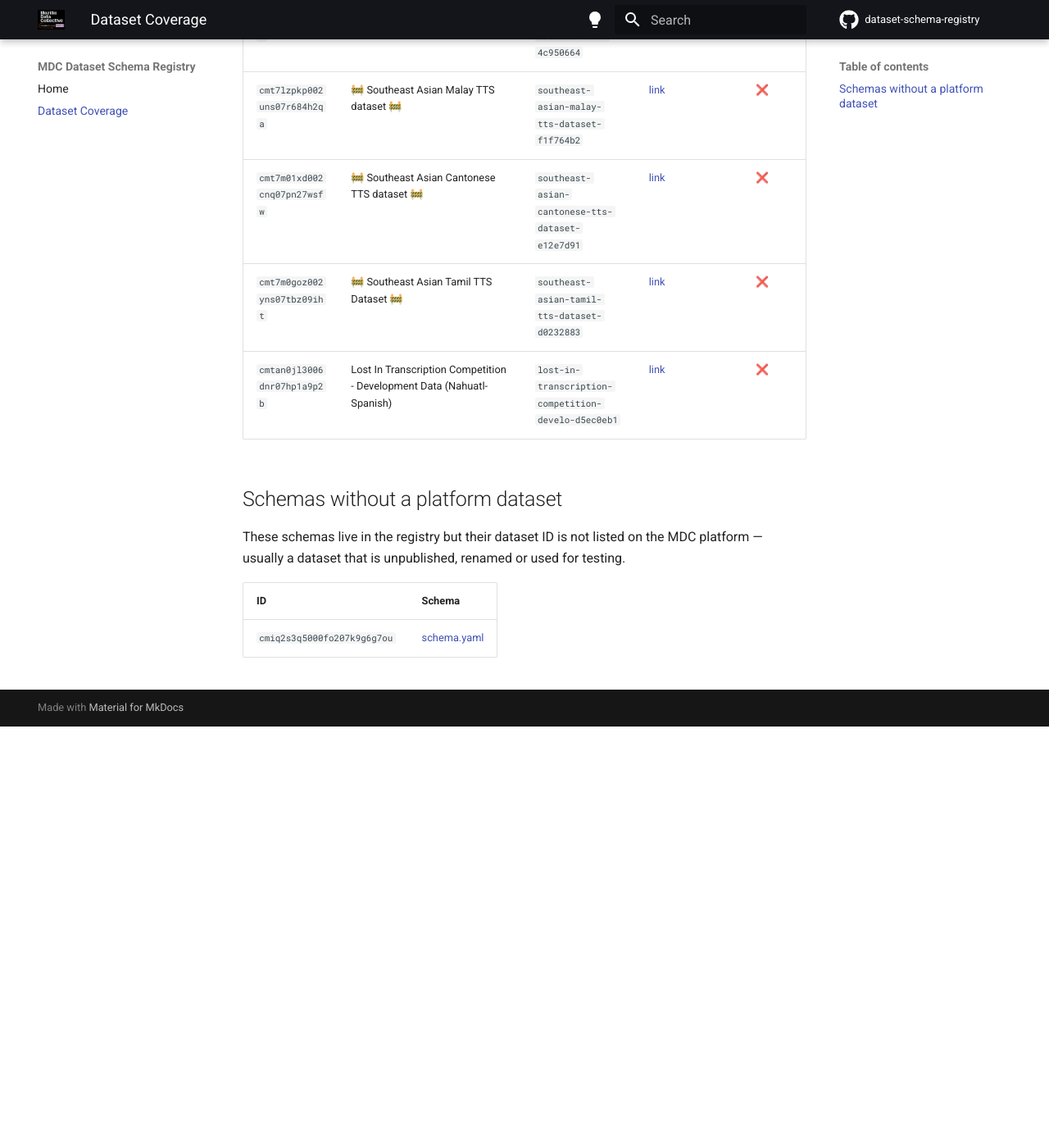
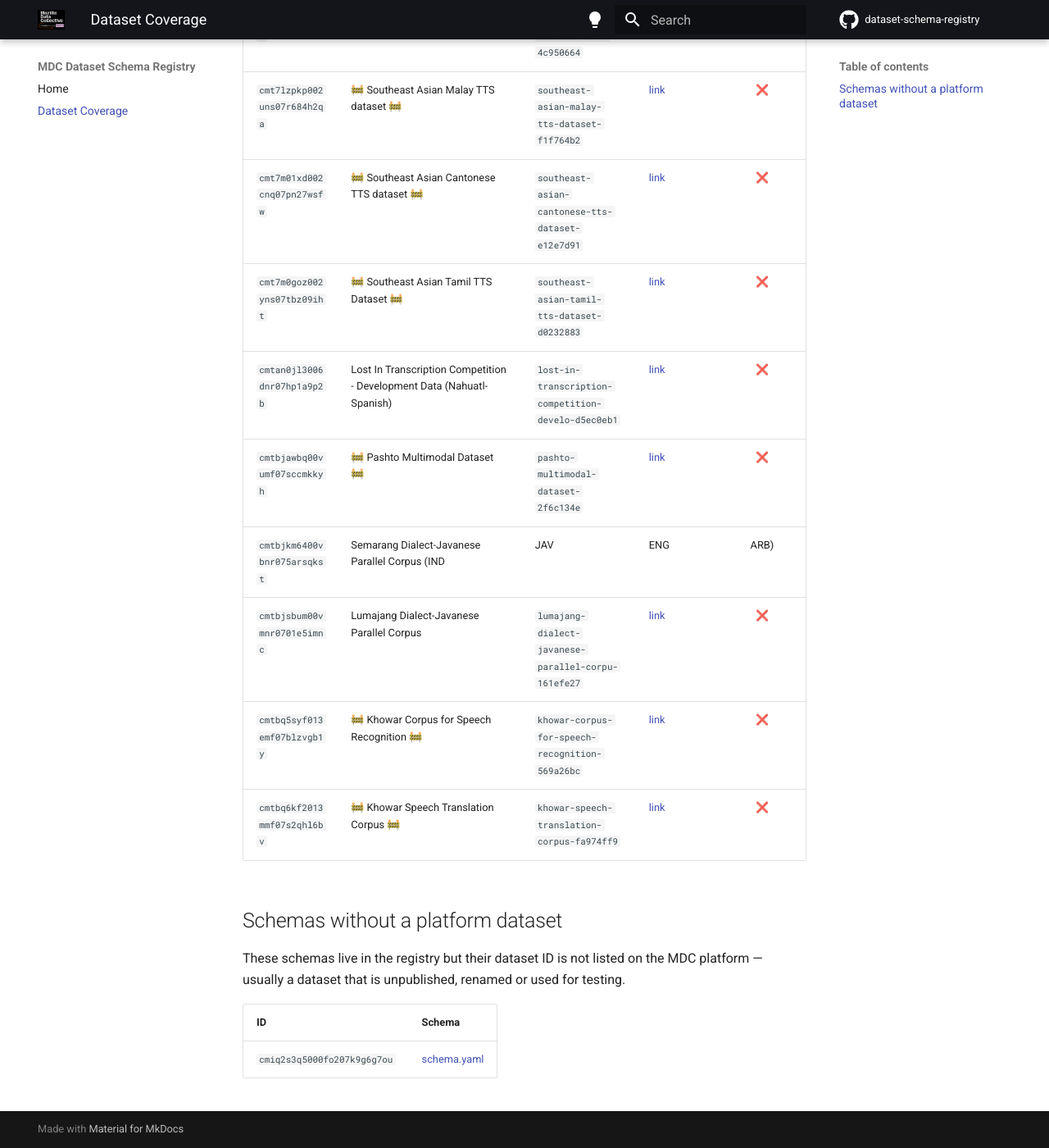
Before and after one commit to Mozilla-Data-Collective/dataset-schema-registry, an MkDocs documentation site: the page built from docs/dataset-coverage.md, in a window 1280 px wide and 1400 px high, scrolled down 106559 px. Shown: the whole window at 82% size. Built offline with MkDocs 1.6.1 and Material for MkDocs 9.7.7, drawn with Linux system fonts in a browser that asks for light colours; comment, search, counter and statistics services are not loaded; before the commit the page ends 107445 px from its top, so only the background shows below that; part of the change alters nothing that is shown; some of the changed text lies outside the part shown.

Commit message:
chore: update registry index and dataset coverage [skip ci]

```diff
--- a/docs/dataset-coverage.md
+++ b/docs/dataset-coverage.md
@@ -12,10 +12,10 @@ data programmatically.
     `registry/<dataset_id>/schema.yaml` file.  See the
     [Home](index.md) for details.
 
-**Last updated:** 2026-08-27
-**Total datasets in sitemap:** 1032
+**Last updated:** 2026-08-28
+**Total datasets in sitemap:** 1037
 **Schemas registered:** 417 ✅
-**Schemas missing:** 615 ❌
+**Schemas missing:** 620 ❌
 
 | ID | Name | Slug | Dataset page | Schema registered |
 |----|------|------|-------------|:-----------------:|
@@ -160,7 +160,7 @@ data programmatically.
 | `cmll4i2n400l2l607uze0glc2` | ABC-Draco | `abc-draco-392e0feb` | [link](https://mozilladatacollective.com/datasets/cmll4i2n400l2l607uze0glc2) | ❌ |
 | `cmll4tg5200lcl6070hpil2b9` | Eastern Balochi Literature Corpus | `eastern-balochi-literature-corpus-54340617` | [link](https://mozilladatacollective.com/datasets/cmll4tg5200lcl6070hpil2b9) | ❌ |
 | `cmll4w0ln00nemn07axe7mj09` | World Factbook (JSON) | `world-factbook-json-8d154c08` | [link](https://mozilladatacollective.com/datasets/cmll4w0ln00nemn07axe7mj09) | ❌ |
-| `cmll54ryz00ljl60764ivc60m` | Manggarai Language for NLP | `manggarai-language-for-nlp-b1afdc85` | [link](https://mozilladatacollective.com/datasets/cmll54ryz00ljl60764ivc60m) | ❌ |
+| `cmll54ryz00ljl60764ivc60m` | Manggarai Language for NLP | `manggarai-language-for-nlp-82f8bd55` | [link](https://mozilladatacollective.com/datasets/cmll54ryz00ljl60764ivc60m) | ❌ |
 | `cmlqmsm0d00pinx072m0mm3aw` | Finweb-Edu-Chinese-v2.2 | `finweb-edu-chinese-v2-2-17f2368a` | [link](https://mozilladatacollective.com/datasets/cmlqmsm0d00pinx072m0mm3aw) | ❌ |
 | `cmlqoukmi000hnr07cprdmxsc` | Kyrgyz Folklore Text Corpus | `kyrgyz-folklore-text-corpus-de2f27ff` | [link](https://mozilladatacollective.com/datasets/cmlqoukmi000hnr07cprdmxsc) | ❌ |
 | `cmls27zfd0043ma07mxvsz8zg` | Zacatlán Tepetzintla Nahuatl ASR Dataset | `zacatl-n-tepetzintla-nahuatl-asr-dataset-2e46ee49` | [link](https://mozilladatacollective.com/datasets/cmls27zfd0043ma07mxvsz8zg) | ❌ |
@@ -294,8 +294,8 @@ data programmatically.
 | `cmocxuhkn00y4md07d8bllj2x` | Read Speech in Kenyan Swahili (6h) | `read-speech-in-kenyan-swahili-6h-0692ed09` | [link](https://mozilladatacollective.com/datasets/cmocxuhkn00y4md07d8bllj2x) | ❌ |
 | `cmoiuyem401j5mr07s0jx8rqr` | Italian TTS - female voice | `italian-tts-female-voice-78e192bf` | [link](https://mozilladatacollective.com/datasets/cmoiuyem401j5mr07s0jx8rqr) | ❌ |
 | `cmok1w0j002jcmr075bsof72y` | Tamazight Open Speech Dataset | `tamazight-open-speech-dataset-a39ff6ca` | [link](https://mozilladatacollective.com/datasets/cmok1w0j002jcmr075bsof72y) | ❌ |
-| `cmom3xala00gyo007hc0evymi` | BAHANA-Betawi TTS | `bahana-betawi-tts-33f94c22` | [link](https://mozilladatacollective.com/datasets/cmom3xala00gyo007hc0evymi) | ❌ |
-| `cmom3z1mc00h2o0071zxeq1ur` | BAHANA-Manggarai TTS | `bahana-manggarai-tts-b74b8ba1` | [link](https://mozilladatacollective.com/datasets/cmom3z1mc00h2o0071zxeq1ur) | ❌ |
+| `cmom3xala00gyo007hc0evymi` | BAHANA-Betawi TTS | `bahana-betawi-tts-36c364c1` | [link](https://mozilladatacollective.com/datasets/cmom3xala00gyo007hc0evymi) | ❌ |
+| `cmom3z1mc00h2o0071zxeq1ur` | BAHANA-Manggarai TTS | `bahana-manggarai-tts-51368f24` | [link](https://mozilladatacollective.com/datasets/cmom3z1mc00h2o0071zxeq1ur) | ❌ |
 | `cmom41aj500h6o007zkt02p8n` | TTS Bugis - Barru Dialect: Language and Identity | `tts-bugis-barru-dialect-language-and-ide-104404ad` | [link](https://mozilladatacollective.com/datasets/cmom41aj500h6o007zkt02p8n) | ❌ |
 | `cmom43ixg00hao00731e0o0jg` | TWB Parallel Sentence kits - Hausa (30k) | `twb-parallel-sentence-kits-hausa-30k-e8236719` | [link](https://mozilladatacollective.com/datasets/cmom43ixg00hao00731e0o0jg) | ❌ |
 | `cmonjhxee01ako007kohpbg34` | The LJSpeech Dataset | `the-ljspeech-dataset-f9cb12b9` | [link](https://mozilladatacollective.com/datasets/cmonjhxee01ako007kohpbg34) | ❌ |
@@ -1051,6 +1051,11 @@ data programmatically.
 | `cmt7m01xd002cnq07pn27wsfw` | 🚧 Southeast Asian Cantonese TTS dataset 🚧 | `southeast-asian-cantonese-tts-dataset-e12e7d91` | [link](https://mozilladatacollective.com/datasets/cmt7m01xd002cnq07pn27wsfw) | ❌ |
 | `cmt7m0goz002yns07tbz09iht` |  🚧 Southeast Asian Tamil TTS Dataset 🚧 | `southeast-asian-tamil-tts-dataset-d0232883` | [link](https://mozilladatacollective.com/datasets/cmt7m0goz002yns07tbz09iht) | ❌ |
 | `cmtan0jl3006dnr07hp1a9p2b` | Lost In Transcription Competition - Development Data (Nahuatl-Spanish) | `lost-in-transcription-competition-develo-d5ec0eb1` | [link](https://mozilladatacollective.com/datasets/cmtan0jl3006dnr07hp1a9p2b) | ❌ |
+| `cmtbjawbq00vumf07sccmkkyh` | 🚧 Pashto Multimodal Dataset 🚧 | `pashto-multimodal-dataset-2f6c134e` | [link](https://mozilladatacollective.com/datasets/cmtbjawbq00vumf07sccmkkyh) | ❌ |
+| `cmtbjkm6400vbnr075arsqkst` | Semarang Dialect-Javanese Parallel Corpus (IND|JAV|ENG|ARB) | `semarang-dialect-javanese-parallel-corpu-e63188cd` | [link](https://mozilladatacollective.com/datasets/cmtbjkm6400vbnr075arsqkst) | ❌ |
+| `cmtbjsbum00vmnr0701e5imnc` | Lumajang Dialect-Javanese Parallel Corpus | `lumajang-dialect-javanese-parallel-corpu-161efe27` | [link](https://mozilladatacollective.com/datasets/cmtbjsbum00vmnr0701e5imnc) | ❌ |
+| `cmtbq5syf013emf07blzvgb1y` | 🚧 Khowar Corpus for Speech Recognition 🚧 | `khowar-corpus-for-speech-recognition-569a26bc` | [link](https://mozilladatacollective.com/datasets/cmtbq5syf013emf07blzvgb1y) | ❌ |
+| `cmtbq6kf2013mmf07s2qhl6bv` | 🚧 Khowar Speech Translation Corpus 🚧 | `khowar-speech-translation-corpus-fa974ff9` | [link](https://mozilladatacollective.com/datasets/cmtbq6kf2013mmf07s2qhl6bv) | ❌ |
 
 ## Schemas without a platform dataset
 
```
Also changed, not shown: 1 other file.
